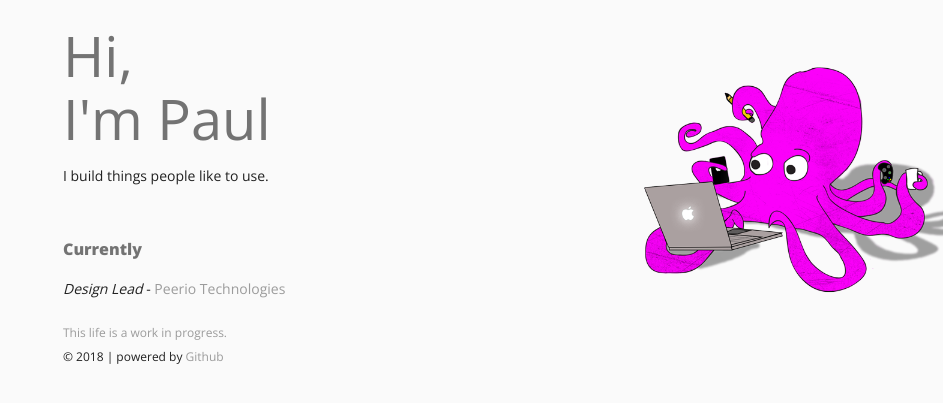
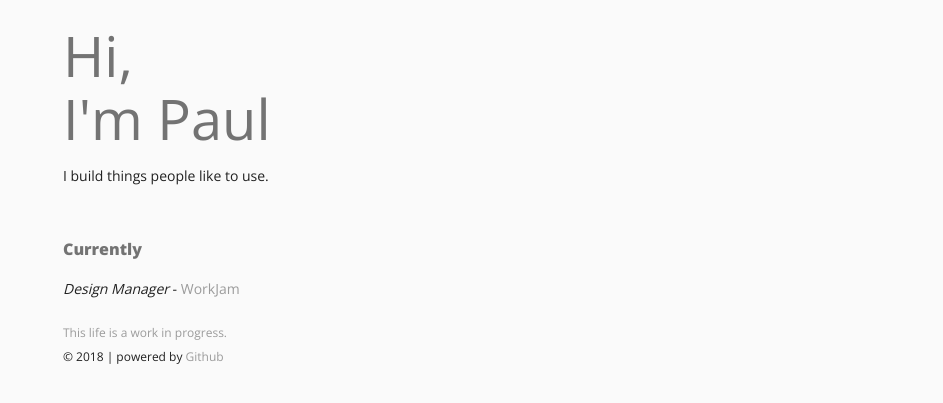
Before and after one commit to paulrdukes/paulrdukes.github.io, a Jekyll site: the page index.html, which Jekyll copies as it is, in a window 1280 px wide. Shown: the top 403 px of the page, without its empty margins (337-1280 px from the left). Built offline with Jekyll 4.4.1, drawn with Linux system fonts in a browser that asks for light colours; some web fonts are replaced.

Commit message:
Update index.html

```diff
--- a/index.html
+++ b/index.html
@@ -48,12 +48,16 @@
         <div class="subhead">Currently</div>
         <ul>
           <li>
-            <em>Design Lead</em> - <a href="https://peerio.com/" target="_blank">Peerio Technologies</a>
+            <em>Design Manager</em> - <a href="https://workjam.com/" target="_blank">WorkJam</a>
           </li>
         </ul>
         <!--
         <div class="subhead">Previously</div>
+
         <ul>
+          <li>
+            <em>Design Lead</em> - <a href="https://peerio.com/" target="_blank">Peerio Technologies</a>
+          </li>
           <li>
             <em>UX/UI Designer</em> - <a href="http://www.acquisio.com" target="_blank">Acquisio</a>
           </li>
@@ -67,7 +71,7 @@
           </about>
       <footer><span class="caption">This life is a work in progress.</span> <br>&copy; 2018 | powered by <a href="http://pages.github.com" target="_blank">Github</a></footer>
     </section>
-    <div class="multitaskopus"></div>
+<!--     <div class="multitaskopus"></div> -->
   </div>
 
   <script>
```
